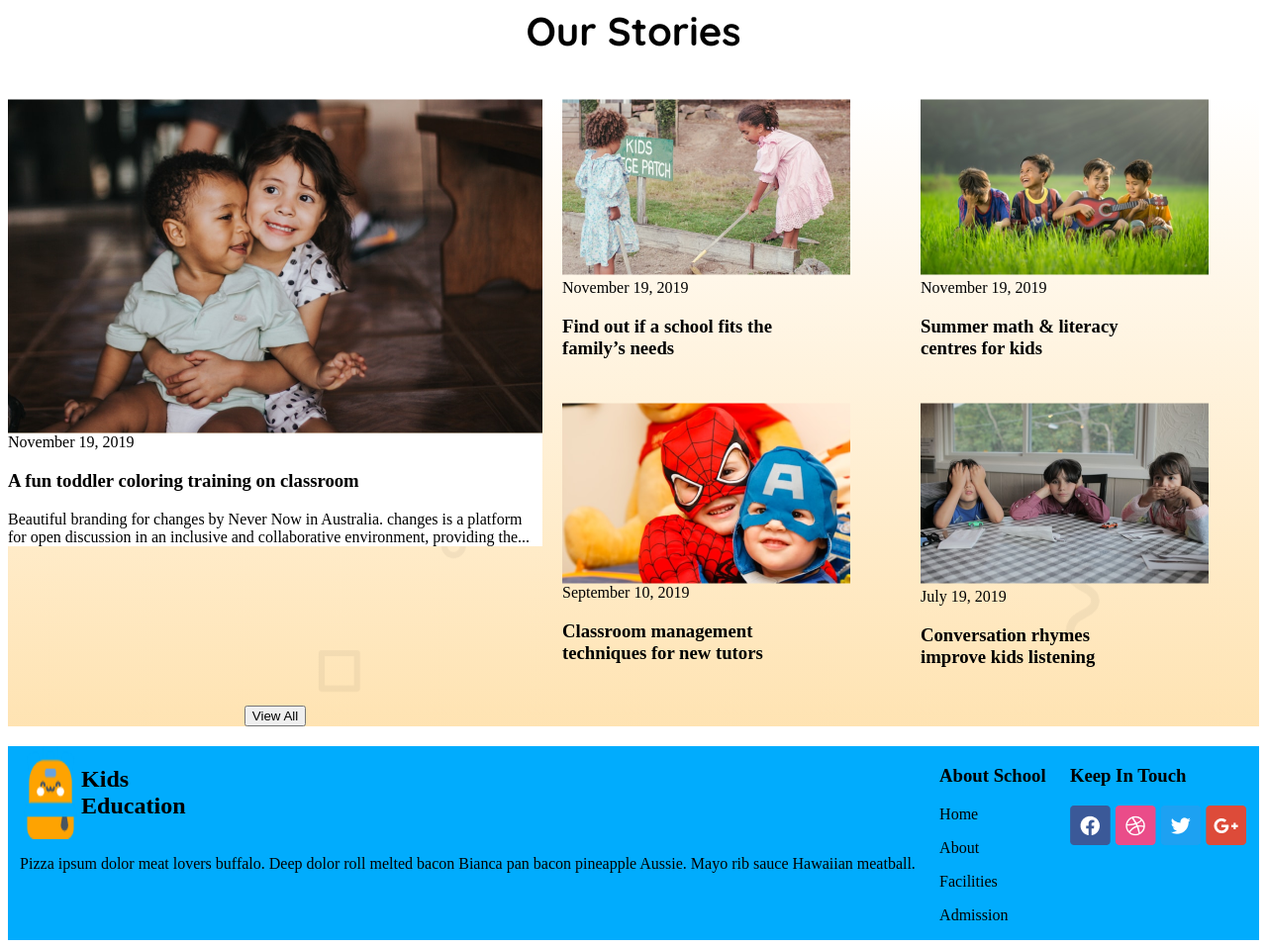
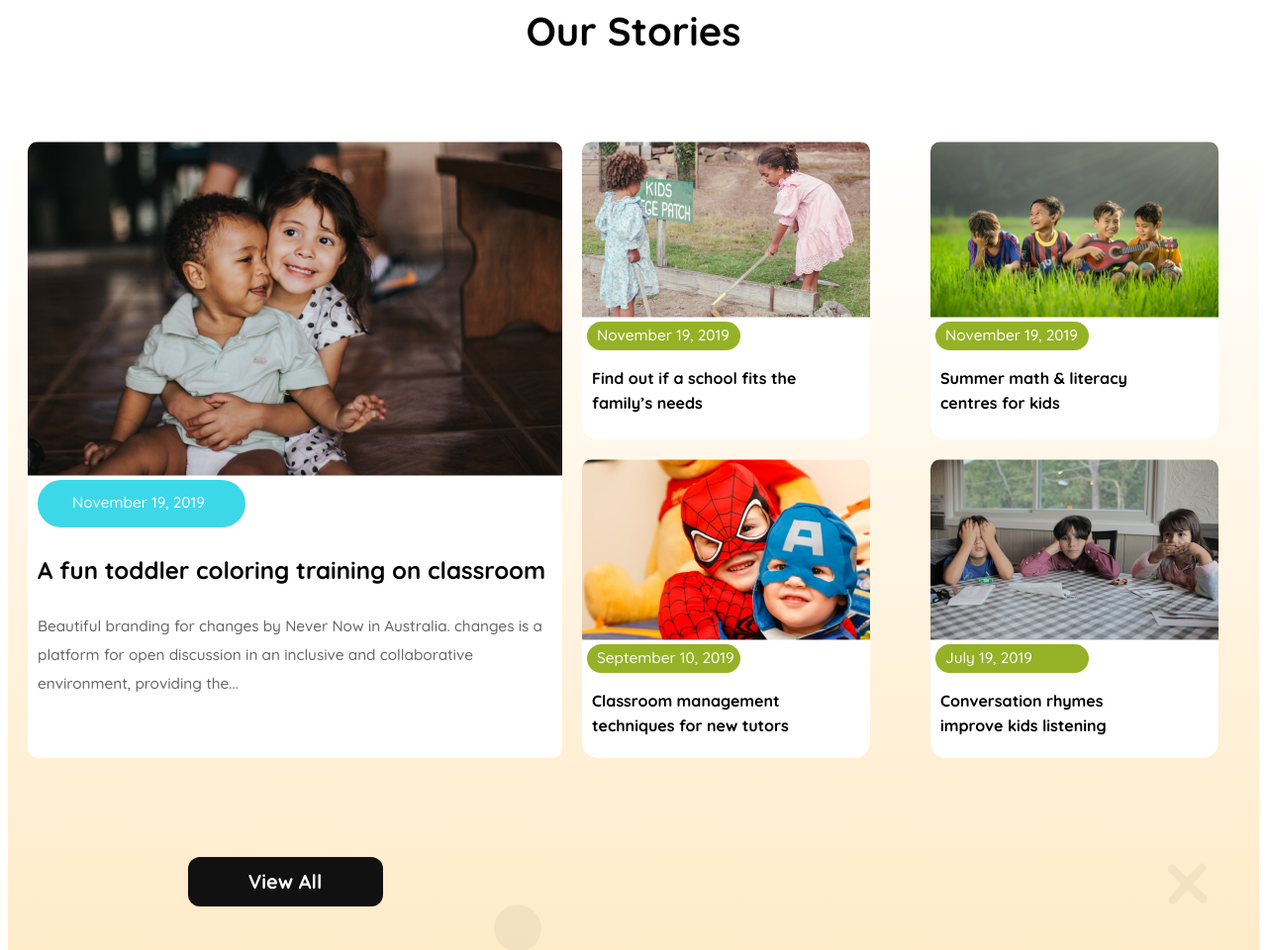
Before and after one commit to HiyaRahmaan/Assignment-2, a plain HTML site: page index.html in a window 1280 px wide. Shown: the part 1460-2420 px from the top of the page at 99% size. Drawn offline with Linux system fonts and the light colour scheme.

Commit message:
almost completed

```diff
--- a/design.css
+++ b/design.css
@@ -124,8 +124,9 @@ border: none;
    font-family: Quicksand;
    font-weight: 700;
    font-size: 56px;
-   letter-spacing: 0%;
+   letter-spacing: 0px;
     align-items: left;
+
 
     color: rgb(254, 163, 1);
 
@@ -328,6 +329,7 @@ font-weight: 700;
 line-height: 57.5px;
 letter-spacing: 0%;
 text-align: center;
+height: 100px;
 }
 
 .story1{
@@ -335,32 +337,110 @@ text-align: center;
 
 
 }
-.image1 img{
-   display: block;
+img{
 
-
-}
-.content1{
-
-    background-color: white;
-
-}
-.date1{
+    border-top-left-radius: 10px;
+    border-top-right-radius: 10px;
 
 
 
 }
-.title1{
-   /* A fun toddler coloring training on classroom */
-position: absolute;
-width: 402.49px;
-height: 69.98px;
-left: 0;
-top: 2.88px;
-display: flex;
-flex-direction: row;
+.image{
+    max-width: 40%;
+    max-height: 100%;
+    border-radius: 47.93px;
+
+
+}
+.content{
+
+    background-color: white;
+    padding: 10px;
     align-items: center;
 
+}
+.story1{
+    background-color: white;
+    border-radius: 10px;
+    margin-left: 20px;
+}
+
+.story2,.story3,.story4,.story5{
+    border-radius: 16px;
+
+background: rgb(255, 255, 255);
+
+width: 290.69px;
+height: 301.61px;
+
+
+ }
+.date1{
+    display: flex;
+    color: white;
+    font-family: Quicksand;
+    font-size: 15.34px;
+    font-weight: 500;
+    line-height: 28.76px;
+    letter-spacing: 0%;
+
+    align-items: center;
+
+    text-transform: capitalize;
+    padding-left: 35px;
+    border-radius: 47.93px;
+
+background: rgb(60, 216, 232);
+width: 174.51px;
+height: 47.93px;
+
+margin-left: 10px;
+margin-top: 0px;
+
+
+
+}
+.date{
+    color: white;
+font-family: Quicksand;
+font-size: 15.34px;
+font-weight: 500;
+line-height: 28.76px;
+letter-spacing: 0%;
+text-align: left;
+text-transform: capitalize;
+padding-left: 10px;
+border-radius: 47.93px;
+
+background: rgb(149, 178, 38);
+
+border-radius: 47.93px;
+width: 50%;
+
+color: rgb(255, 255, 255);
+font-family: Quicksand;
+font-size: 15.34px;
+font-weight: 500;
+line-height: 28.76px;
+letter-spacing: 0%;
+text-align: left;
+text-transform: capitalize;
+
+margin-left: 5px;
+
+
+}
+.heading{
+    color: rgb(0, 0, 0);
+font-family: Quicksand;
+font-size: 16px;
+font-weight: 700;
+line-height: 25px;
+letter-spacing: 0%;
+text-align: left;
+padding-left: 10px;
+}
+.heading1{
     color: rgb(0, 0, 0);
 font-family: Quicksand;
 font-size: 24px;
@@ -368,22 +448,61 @@ font-weight: 700;
 line-height: 38.35px;
 letter-spacing: 0%;
 text-align: left;
-
-
+margin-left: 10px;
+}
+.para1{
+    color: rgb(102, 102, 102);
     font-family: Quicksand;
-font-weight: 700px;
-font-size: 24px;
-row-height: 38.35px;
+    font-size: 15.34px;
+    font-weight: 500;
+    line-height: 28.76px;
     letter-spacing: 0%;
+    text-align: left;
+    margin-left: 10px;
+}
+#view-all{
+    display: flex;
+    width: 100%;
+    height: 500px;
+    justify-content: center;
 
 
 }
-.para1{
+.view-all{
 
-}
-#view-all{
+
+
+    /* Frame 3 */
+
+width: 197px;
+height: 50px;
+/* Auto layout */
 display: flex;
+flex-direction: row;
 justify-content: center;
+align-items: center;
+gap: 10;
+padding: 10px;
+
+
+/* Inside Auto Layout */
+flex: none;
+order: 2;
+flex-grow: 0;
+margin: 80px 0px;
+
+border-radius: 12px;
+
+/* Black */
+background: rgb(17, 17, 17);
+color: rgb(255, 255, 255);
+font-family: Quicksand;
+font-size: 20px;
+font-weight: 700;
+line-height: 30px;
+letter-spacing: 0%;
+text-align: left;
+border: none;
 }
 
 
@@ -391,6 +510,8 @@ letter-spacing: 0%;
 
 .first1{
     display: flex;
+
+
 }
 
 .div1{
@@ -402,6 +523,58 @@ letter-spacing: 0%;
     justify-content: space-around;
     background-color:rgb(1, 172, 253);
     margin-top: 20px;
+    padding-bottom: 20px;
+    align-items: center;
+
+
+width: 100%;
+height: 400px;
+
+}
+.kids-education{
+    color: rgb(255, 255, 255);
+font-family: Quicksand;
+font-size: 42.14px;
+font-weight: 700;
+line-height: 39.51px;
+letter-spacing: 0%;
+text-align: left;
+}
+.last-paragraph{
+    color: rgb(255, 255, 255);
+font-family: Quicksand;
+font-size: 20px;
+font-weight: 400;
+line-height: 25px;
+letter-spacing: 0%;
+text-align: left;
+}
+.about-school{
+    color: rgb(255, 255, 255);
+font-family: Quicksand;
+font-size: 24px;
+font-weight: 700;
+line-height: 30px;
+letter-spacing: 0%;
+text-align: left;
+}
+.options{
+    color: rgb(255, 255, 255);
+font-family: Quicksand;
+font-size: 20px;
+font-weight: 500;
+line-height: 25px;
+letter-spacing: 0%;
+text-align: left;
+}
+.keep-in-touch{
+    color: rgb(255, 255, 255);
+font-family: Quicksand;
+font-size: 26px;
+font-weight: 700;
+line-height: 26px;
+letter-spacing: 0%;
+text-align: left;
 }
 
 
@@ -449,11 +622,14 @@ letter-spacing: 0%;
     visibility: hidden;
     }
 
-    #our-stories{
-        grid-template-columns: repeat(2,1fr);
-    }
+
+
+
+
     #footer{
         display: flex;
-        flex-direction: column;
+        flex-direction:column ;
+        align-items: flex-start;
+        padding: 20px;
     }
 }
--- a/index.html
+++ b/index.html
@@ -34,19 +34,20 @@
 <section id="banner">
     <div class="banner-description">
             <h3 class="heading">
-            <span class="Empowering">Empowering</span><br>
-            <span class="sfsa">students from small<br> age</span> <span class="tv">towards vision</span>
+            <span class="Empowering">Empowering</span><br><br>
+            <span class="sfsa">students from small<br><br> age</span> <span class="tv">towards vision</span>
         </h3>
         <p class="paragraph">
             With the courage, Confidence, Creativity and Compassion to make their Unique Contribution in a Diverse and Dynamic World.
 </p>
 <button class="Enroll">Enroll Now</button>
     </div>
+
 <div>
     <img src="hero-kids.png">
 </div>
+
 </section>
-
 <h3 class="standard-curriculum">Standard Curriculum</h3>
 
 <section id="standard-curriculum">
@@ -85,57 +86,69 @@
         <h3 class="our-stories">Our Stories</h3>
         <section id="our-stories">
         <div class="story1">
-            <div class="image1">
+            <div class="image">
                 <img src="story-1.png">
             </div>
-            <div class="content1">
+
             <div class="date1">November 19, 2019</div>
-            <h3 class="titile1">A fun toddler coloring training on
+            <h3 class="heading1">A fun toddler coloring training on
                 classroom</h3>
             <p class="para1">Beautiful branding for changes by Never Now in Australia.
                 changes is a platform for open discussion in an inclusive and
                 collaborative environment, providing the...</p>
-            </div>
+
         </div>
         <div class="story2">
-            <img src="story-2.png">
-            <div class="date2">November 19, 2019</div>
-            <h3>Find out if a school fits the<br>family’s needs</h3>
+            <div class="image">
+                <img src="story-2.png">
+            </div>
+
+            <div class="date">November 19, 2019</div>
+            <h3 class="heading">Find out if a school fits the<br>family’s needs</h3>
 
         </div>
         <div class="story3">
-            <img src="story-3.png">
-            <div class="date3">November 19, 2019</div>
-            <h3>Summer math & literacy<br>centres for kids</h3>
+            <div class="image">
+                <img src="story-3.png">
+            </div>
+
+            <div class="date">November 19, 2019</div>
+            <h3 class="heading">Summer math & literacy<br>centres for kids</h3>
 
         </div>
         <div class="story4">
-            <div class="image1">
+            <div class="image">
             <img src="story-4.png">
             </div>
-            <div class="content4">
-            <div class="date4">September 10, 2019</div>
-            <h3>Classroom management<br>techniques for new tutors</h3>
-            </div>
+
+            <div class="date">September 10, 2019</div>
+            <h3 class="heading">Classroom management<br>techniques for new tutors</h3>
+
         </div>
         <div class="story5">
-            <img src="story-5.png">
-            <div class="date5">July 19, 2019</div>
-            <h3>Conversation rhymes<br>improve kids listening</h3>
+            <div class="image">
+                <img src="story-5.png">
+            </div>
+
+            <div class="date">July 19, 2019</div>
+            <h3 class="heading">Conversation rhymes<br>improve kids listening</h3>
 
         </div>
         <div id="view-all">
             <button class="view-all">View All</button>
         </div>
     </section>
+
+
+
     <section id="footer">
         <div class="div1">
         <div class="first1">
-            <img src="logo.png">
+            <img src="logo.png" width="80px" height="80">
             <h1 class="kids-education">Kids<br>Education</h1>
         </div>
         <div>
-            <p class="last-paragraph">Pizza ipsum dolor meat lovers buffalo. Deep dolor roll melted bacon Bianca pan bacon pineapple Aussie. Mayo rib sauce Hawaiian meatball.</p>
+            <p class="last-paragraph">Nurturing curious minds through play,exploration and learning.</p>
         </div>
     </div>
     <div class="div2">
```
Lines whose indentation alone changed are shown as unchanged.
